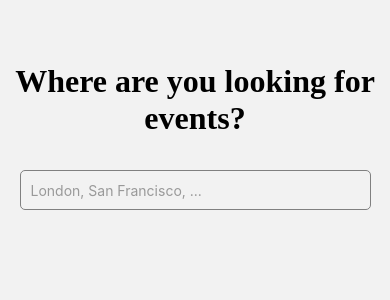
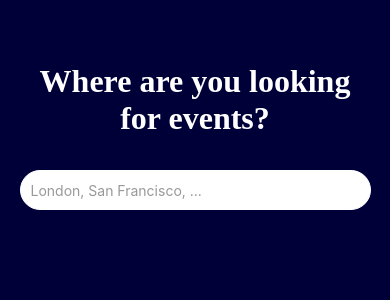
Before and after one commit to krishmaha/swoop, a React Native app: screen / in a window 390 px wide. Shown: the top 300 px of the page. Built offline with nearby package versions, Linux system fonts and the light colour scheme.

Commit message:
Make themes darker

```diff
--- a/src/components/LocationConfig/LocationConfig.tsx
+++ b/src/components/LocationConfig/LocationConfig.tsx
@@ -12,7 +12,7 @@ const handleLocationSubmit = () => {
 }
 
 return (
-  <View>
+  <View style={styles.locationConfigContainer}>
     <View style={styles.container}>
       <Text style={styles.text}>Where are you looking for events?</Text>
     </View>
--- a/src/components/LocationConfig/locationconfig.style.ts
+++ b/src/components/LocationConfig/locationconfig.style.ts
@@ -1,6 +1,10 @@
 import { StyleSheet } from 'react-native';
 
  const styles = StyleSheet.create({
+  locationConfigContainer: {
+    backgroundColor: '#000038',
+    flex: 1,
+  },
   container: {
     height: 100,
     alignItems: 'center',
@@ -12,6 +16,8 @@ import { StyleSheet } from 'react-native';
     fontWeight: 'bold',
     fontFamily: 'DMBold',
     textAlign: 'center',
+    paddingHorizontal: 20,
+    color: '#fff',
   },
   textInputContainer: {
     alignItems: 'center',
@@ -21,10 +27,12 @@ import { StyleSheet } from 'react-native';
   textInput: {
     height: 40,
     width: '90%',
-     borderColor: 'gray',
+    borderColor: 'white',
     borderWidth: 1,
-     borderRadius: 5,
+    borderRadius: 24,
     padding: 10,
+    color: 'black',
+    backgroundColor: '#fff',
   }
 });
 
```
Lines whose indentation alone changed are shown as unchanged.
